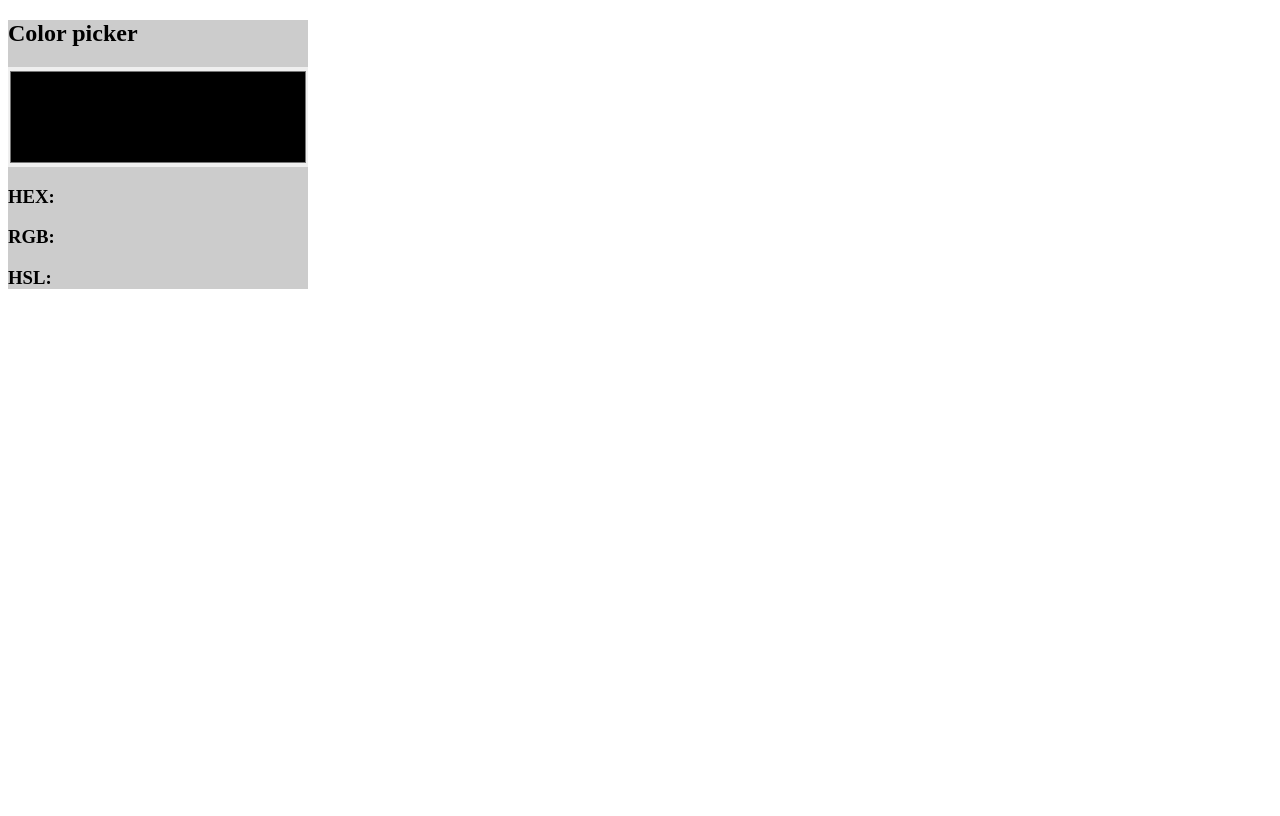
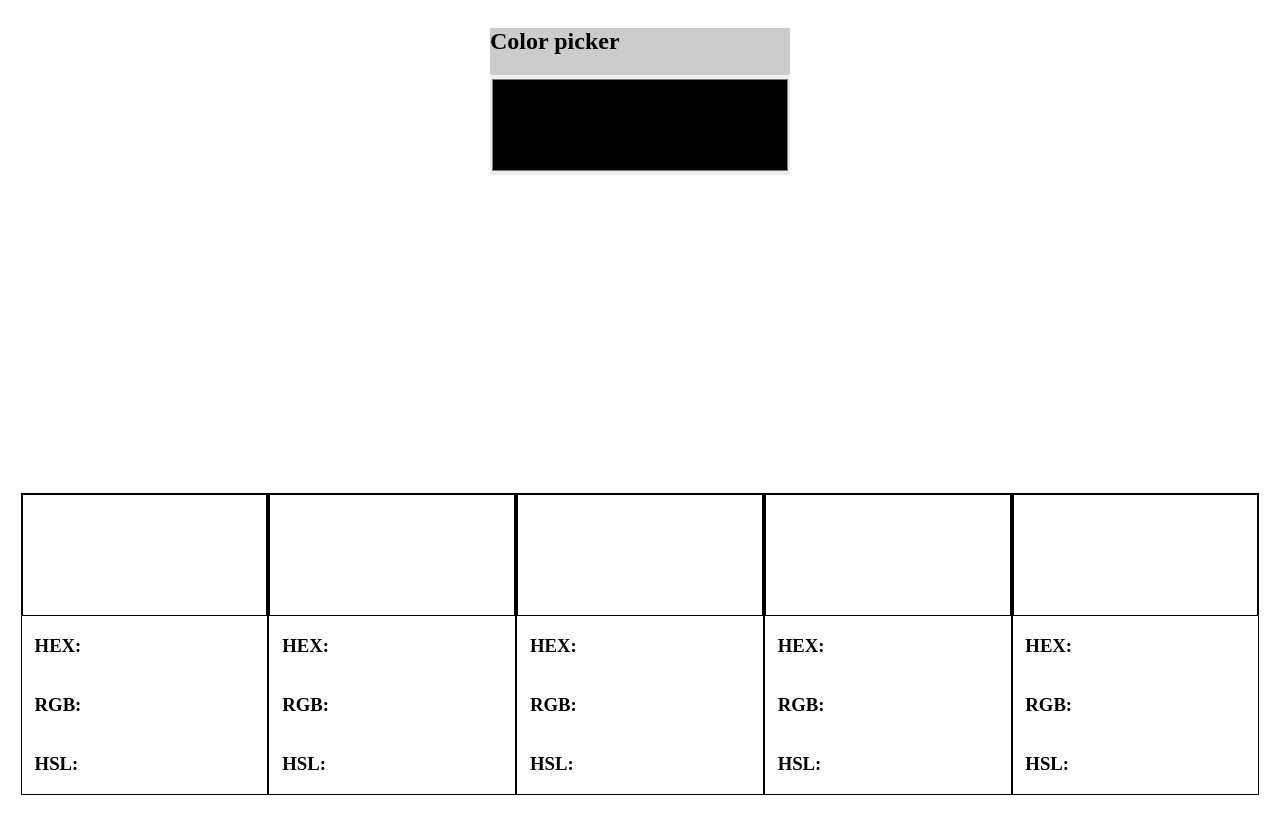
Before and after one commit to Indre101/Color-selector, a plain HTML site: page index.html in a window 1280 px wide. Drawn offline with Linux system fonts and the light colour scheme.

Commit message:
adds different markup

```diff
--- a/index.html
+++ b/index.html
@@ -14,13 +14,45 @@
     <div class="colorOutput">
       <h2>Color picker</h2>
       <input type="color" value="">
+    </div>
+  </form>
+
+  <div class="colorBlocks">
+    <div class="colorBlock">
+      <div class="color"></div>
       <h3 class="hexColorCode">HEX:</h3>
       <h3 class="rgbColor">RGB:</h3>
       <h3 class="hslColor">HSL:</h3>
     </div>
-  </form>
+    <div class="colorBlock">
+      <div class="color"></div>
+      <h3 class="hexColorCode">HEX:</h3>
+      <h3 class="rgbColor">RGB:</h3>
+      <h3 class="hslColor">HSL:</h3>
+    </div>
+    <div class="colorBlock">
+      <div class="color"></div>
+      <h3 class="hexColorCode">HEX:</h3>
+      <h3 class="rgbColor">RGB:</h3>
+      <h3 class="hslColor">HSL:</h3>
+    </div>
+    <div class="colorBlock">
+      <div class="color"></div>
+      <h3 class="hexColorCode">HEX:</h3>
+      <h3 class="rgbColor">RGB:</h3>
+      <h3 class="hslColor">HSL:</h3>
+    </div>
+    <div class="colorBlock">
+      <div class="color"></div>
+      <h3 class="hexColorCode">HEX:</h3>
+      <h3 class="rgbColor">RGB:</h3>
+      <h3 class="hslColor">HSL:</h3>
+    </div>
 
-  <script src="script.js"></script>
+  </div>
+
+
+  <!-- <script src="script.js"></script> -->
 </body>
 
 </html>
--- a/script.js
+++ b/script.js
@@ -7,7 +7,6 @@ function init() {
   HTML.rgbColor = document.querySelector(".rgbColor");
   HTML.hslColor = document.querySelector(".hslColor");
   HTML.colorInput.addEventListener("input", displayColorValues);
-
 }
 
 
--- a/style.css
+++ b/style.css
@@ -1,8 +1,19 @@
 * {}
+
+
+body {
+  min-height: 100vh;
+  display: flex;
+  flex-direction: column;
+}
 
 .colorOutput {
   width: 300px;
   background-color: #ccc;
+}
+
+form {
+  align-self: center;
 }
 
 input {
@@ -12,3 +23,27 @@ input {
   border: none;
   height: 100px;
 }
+
+
+.colorBlocks {
+  display: flex;
+  margin: auto 1vw 1vw 1vw;
+  box-sizing: border-box;
+}
+
+.colorBlock {
+  width: 300px;
+  height: 300px;
+  border: 1px solid black;
+  display: flex;
+  flex-direction: column;
+}
+
+.color {
+  height: 150px;
+  border: 1px solid black;
+}
+
+h3 {
+  padding: 0 1vw;
+}
```
